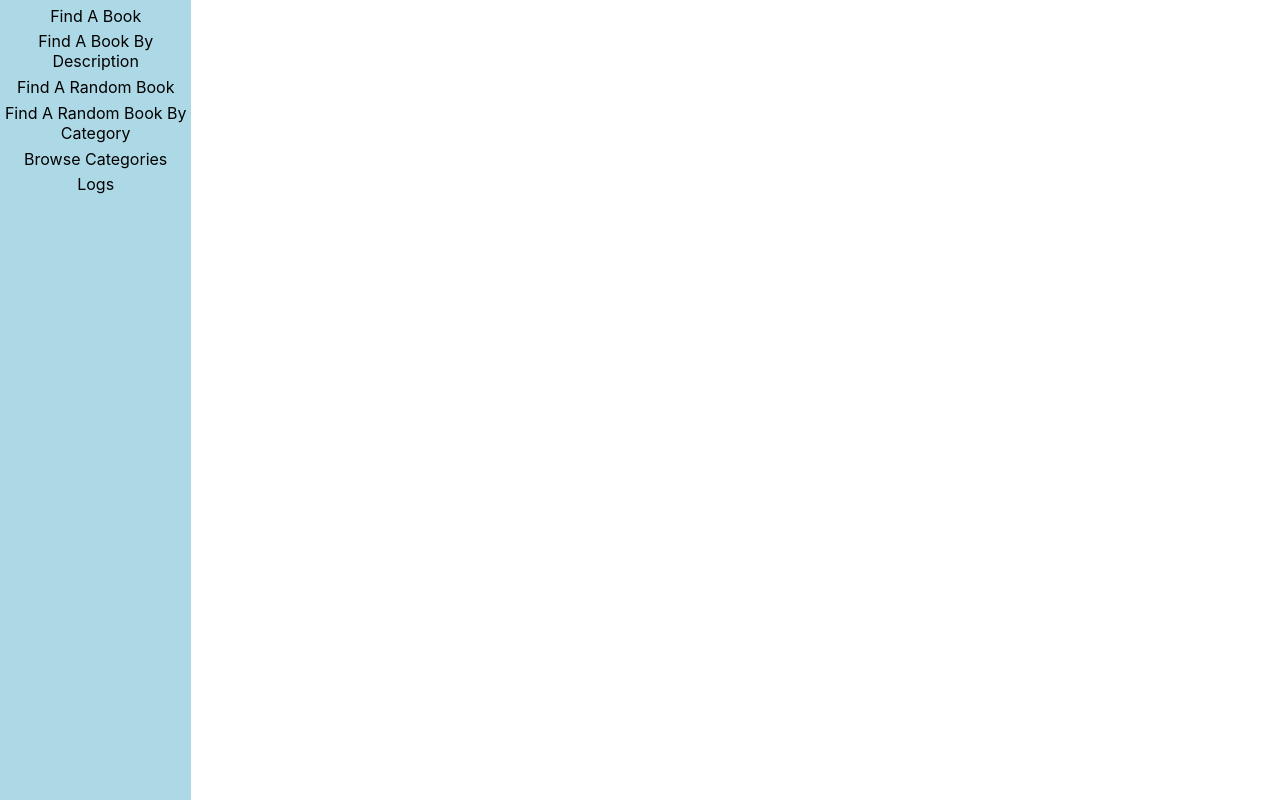
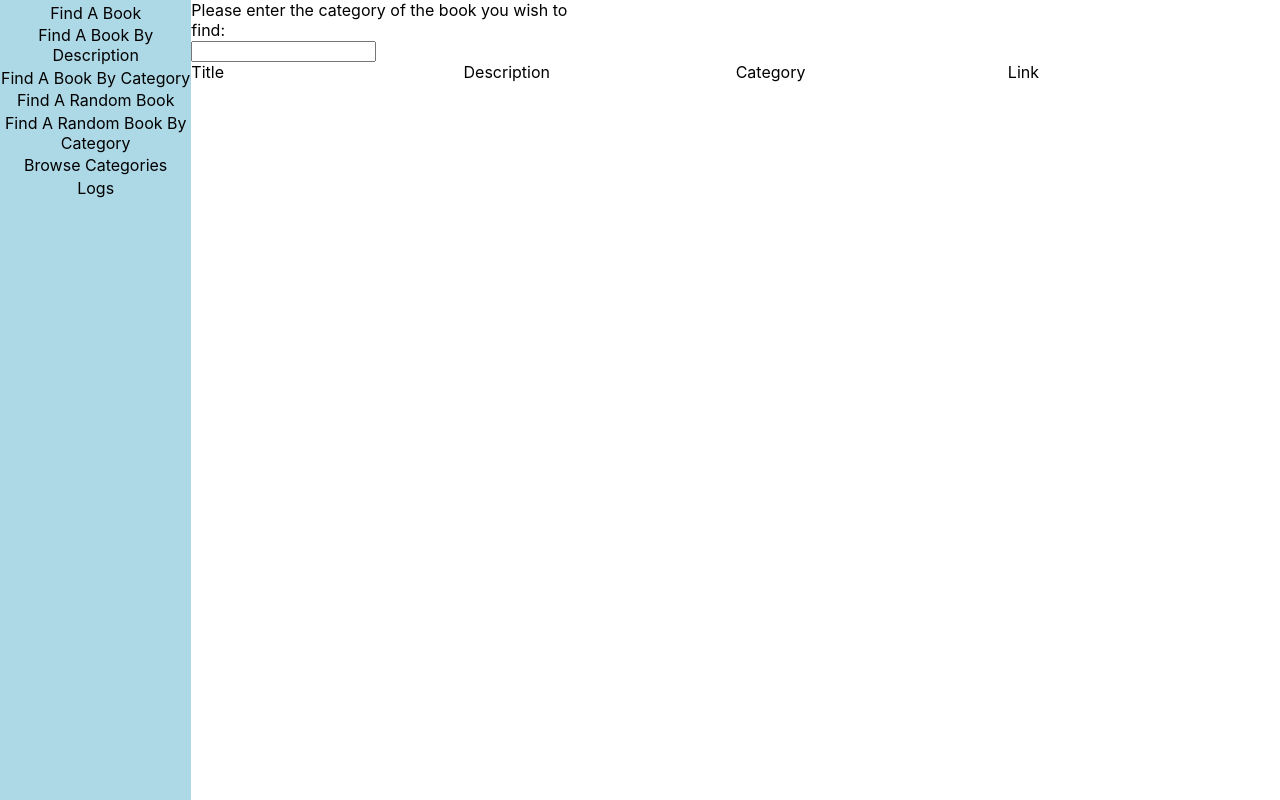
Before and after one commit to robynjameshood/AI-tech-test, a React (Create React App) app: page /find-book-by-category in a window 1280 px wide. Built offline with nearby package versions, Linux system fonts and the light colour scheme.

Commit message:
added find book by category

```diff
--- a/src/App.js
+++ b/src/App.js
@@ -9,6 +9,7 @@ import Logs from './Components/logs';
 import Random from './Components/findRandom';
 import RandomByCategory from './Components/randomByCategory';
 import FindByDescription from './Components/findBookByDescription';
+import FindByCategory from './Components/findBookByCategory';
 
 function App() {
 
@@ -28,6 +29,7 @@ function App() {
             <Route>
               <Route path='/find-book' element={<FindBook />} />
               <Route path='/find-book-by-description' element={<FindByDescription />} />
+              <Route path='/find-book-by-category' element={<FindByCategory />} />
               <Route path='/random-book' element={<Random />} />
               <Route path='/random-by-category' element={<RandomByCategory />} />
               <Route path='/categories' element={<Categories />} />
--- /dev/null
+++ b/src/Components/findBookByCategory.js
@@ -0,0 +1,118 @@
+import { useState } from 'react'
+import Select from 'react-select';
+
+const FindByCategory = () => {
+    const [category, setCategory] = useState();
+    const [books, setBooks] = useState([]);
+    const [categorySelect, setCategorySelect] = useState("Select");
+    let categories = [];
+
+    function handleSubmit(e) {
+        e.preventDefault();
+        e.stopPropagation();
+
+
+        let activities = JSON.parse(localStorage.getItem("activities")) || [];
+
+        console.log(activities)
+
+        updateLogs("book-search by category");
+
+        fetch(`https://api.publicapis.org/entries?category=${category}`, {
+            method: 'GET',
+
+        }).then(response => response.json())
+            .then(data => {
+                if (data.entries) {
+                    setBooks(data.entries)
+                    localStorage.setItem("books", JSON.stringify(data.entries));
+                } else {
+                    setBooks("No Book Found");
+                }
+            })
+    }
+
+    function updateLogs(activity) {
+        let activities = JSON.parse(localStorage.getItem("activities")) || [];
+
+        console.log(activities)
+
+        activities.push({
+            userId: 12345,
+            activity: activity,
+            date: Date.now(),
+            sql: "INSERT into Activities (activity, date, userId) VALUES (activity, date, userId)"
+        })
+
+        localStorage.setItem("activities", JSON.stringify(activities));
+    }
+
+    function removeFilter() {
+        setBooks(JSON.parse(localStorage.getItem("books")))
+        setCategorySelect("Select");
+    }
+
+    const handleChange = (e) => {
+        updateLogs("user filtered books by description");
+
+        if (e.target.value !== "Select") {
+            const filtered = books.filter(item => item.Category === e.target.value);
+            setCategorySelect(e.target.value)
+            setBooks(filtered);
+        } else {
+            removeFilter();
+        }
+    }
+
+    books.forEach(item => {
+        categories.push(item.Category)
+    })
+
+    const removeDuplicates = [...new Set(categories)];
+
+    return (
+        <>
+            <div className='form-container'>
+                <div className='label'>Please enter the category of the book you wish to find:
+                </div>
+                <form onSubmit={(e) => handleSubmit(e)}>
+                    <input type="text" onChange={(e) => setCategory(e.target.value)}></input>
+                </form>
+            </div>
+            {books.length ? <div className='filter-buttons'> <div className='filter'>Filter By Category
+                <select
+                    onChange={handleChange}
+                >
+                    <option>{categorySelect}</option>
+                    {removeDuplicates.length ? removeDuplicates.map(item => {
+                        return (
+                            <option value={item}>{item}</option>
+                        )
+                    }) : ""}</select>
+
+            </div><button className='clear-filter' onClick={removeFilter}>Remove Filter</button></div> : ""}
+
+            <div className='book-details-grid'>
+                <div id='book-title'>Title</div>
+                <div id='book-description'>Description</div>
+                <div id='book-category'>Category</div>
+                <div id='book-link'>Link</div>
+                {books ? books.map((item, key) => {
+                    return (
+                        <>
+                            <div className='row-data'>{item.API}</div>
+                            <div className='row-data'>{item.Description}</div>
+                            <div className='row-data'>{item.Category}</div>
+                            <div className='row-data'>{item.Link}</div>
+                        </>
+                    )
+                }) : ""}
+
+
+            </div>
+
+        </>
+    )
+}
+
+export default FindByCategory;
--- a/src/Components/navbar.js
+++ b/src/Components/navbar.js
@@ -6,6 +6,7 @@ const NavBar = () => {
         <>
             <Link to="/find-book">Find A Book</Link>
             <Link to="/find-book-by-description">Find A Book By Description</Link>
+            <Link to="/find-book-by-category">Find A Book By Category</Link>
             <Link to="/random-book">Find A Random Book</Link>
             <Link to="/random-by-category">Find A Random Book By Category</Link>
             <Link to="/categories">Browse Categories</Link>
```
